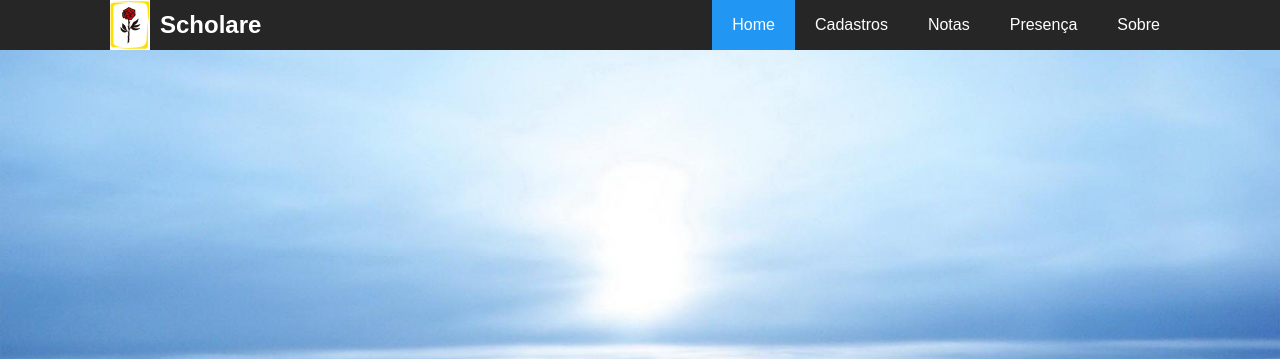
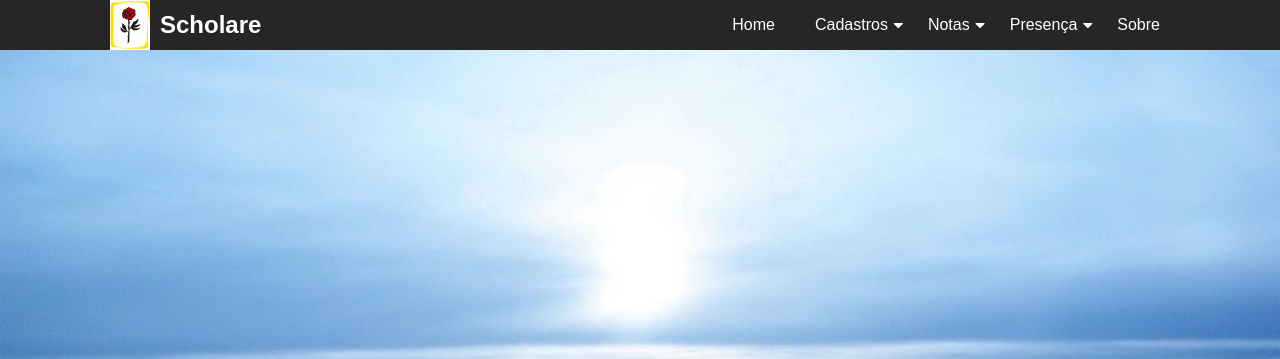
Before and after one commit to gabrielpedrosa/scholare, a PHP site: page / in a window 1280 px wide. Shown: the top 359 px of the page. Run offline with PHP 8.4, Linux system fonts and the light colour scheme.

Commit message:
Criando Nav Bar com Dropdown Responsiva

```diff
--- a/css/all.css
+++ b/css/all.css
@@ -36,6 +36,31 @@ header nav ul{
 }
 header nav ul li{
   list-style: none;
+  position: relative;
+}
+header nav ul li.submenu:before{
+content: '\f0d7';
+font-family: fontAwesome;
+position: absolute;
+line-height: 50px;
+color: #fff;
+right: 5px;
+}
+header nav ul li.active.submenu:before{
+content: '\f0d8';
+}
+header nav ul li ul{
+  position: absolute;
+  left: 0;
+  background: #333;
+  display: none;
+}
+header nav ul li.active ul{
+  display: block;
+}
+header nav ul li ul li{
+  display: block;
+  width: 200px;
 }
 header nav ul li a{
   height: 50px;
@@ -83,4 +108,12 @@ header nav ul li a.active{
   header nav ul li a{
     border-bottom: 1px solid rgba(0, 0, 0, 0.2);
   }
+
+  header nav ul li.active ul{
+    position: relative;
+    background: #003e6f;
+  }
+  header nav ul li ul li{
+    width: 100%;
+  }
 }
--- a/index.php
+++ b/index.php
@@ -8,7 +8,7 @@
     <meta charset="utf-8">
     <link rel="stylesheet" type="text/css" href="css/all.css">
     <link href="https://stackpath.bootstrapcdn.com/font-awesome/4.7.0/css/font-awesome.min.css" rel="stylesheet">
-    <title>Pestalozzi</title>
+    <title>Scholare</title>
   </head>
   <body>
     <header>
@@ -16,10 +16,25 @@
       <div id="logo"> Scholare </div>
       <nav>
         <ul>
-          <li><a href="#" class="active">Home</a></li>
-          <li><a href="#">Cadastros</a></li>
-          <li><a href="#">Notas</a></li>
-          <li><a href="#">Presença</a></li>
+          <li><a href="#">Home</a></li>
+          <li class="submenu"><a href="#">Cadastros</a>
+            <ul>
+              <li><a href="#">Aluno</a></li>
+              <li><a href="#">Professor</a></li>
+            </ul>
+          </li>
+          <li class="submenu"><a href="#">Notas</a>
+            <ul>
+              <li><a href="#">Cadastrar Notas</a></li>
+              <li><a href="#">Exibir Notas</a></li>
+            </ul>
+          </li>
+          <li class="submenu"><a href="#">Presença</a>
+            <ul>
+              <li><a href="#">Cadastrar Presença</a></li>
+              <li><a href="#">Exibir Presença</a></li>
+            </ul>
+          </li>
           <li><a href="#">Sobre</a></li>
         </ul>
       </nav>
--- a/js/all.js
+++ b/js/all.js
@@ -2,4 +2,8 @@ $(document).ready(function() {
   $('.menu-toggle').click(function(){
     $('nav').toggleClass('active');
   })
+  $('ul li').click(function() {
+    $(this).siblings().removeClass('active');
+    $(this).toggleClass('active');
+  });
 });
--- /dev/null
+++ b/nossocasamento.php
@@ -0,0 +1,4 @@
+<html>
+aguarde 6 anos
+
+</html>
```
